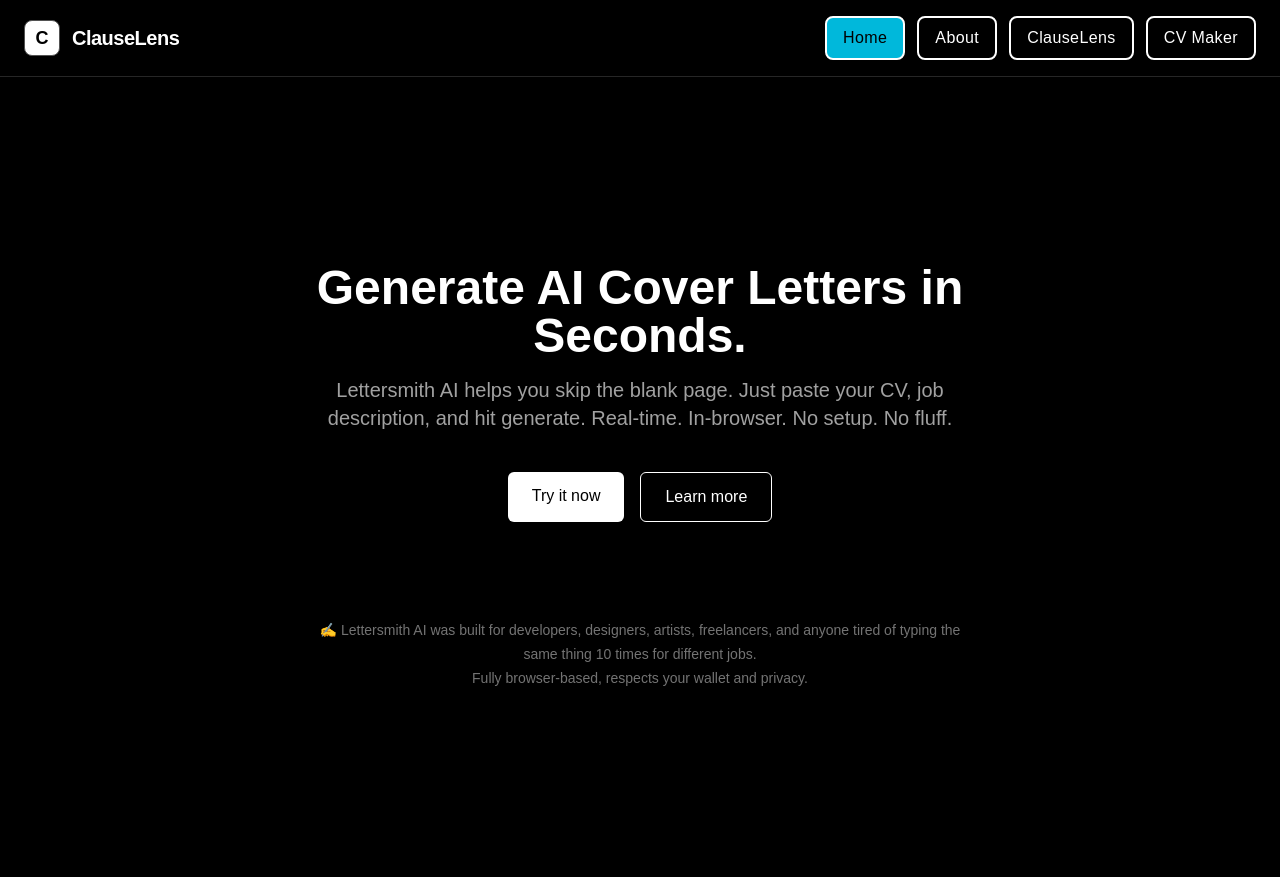
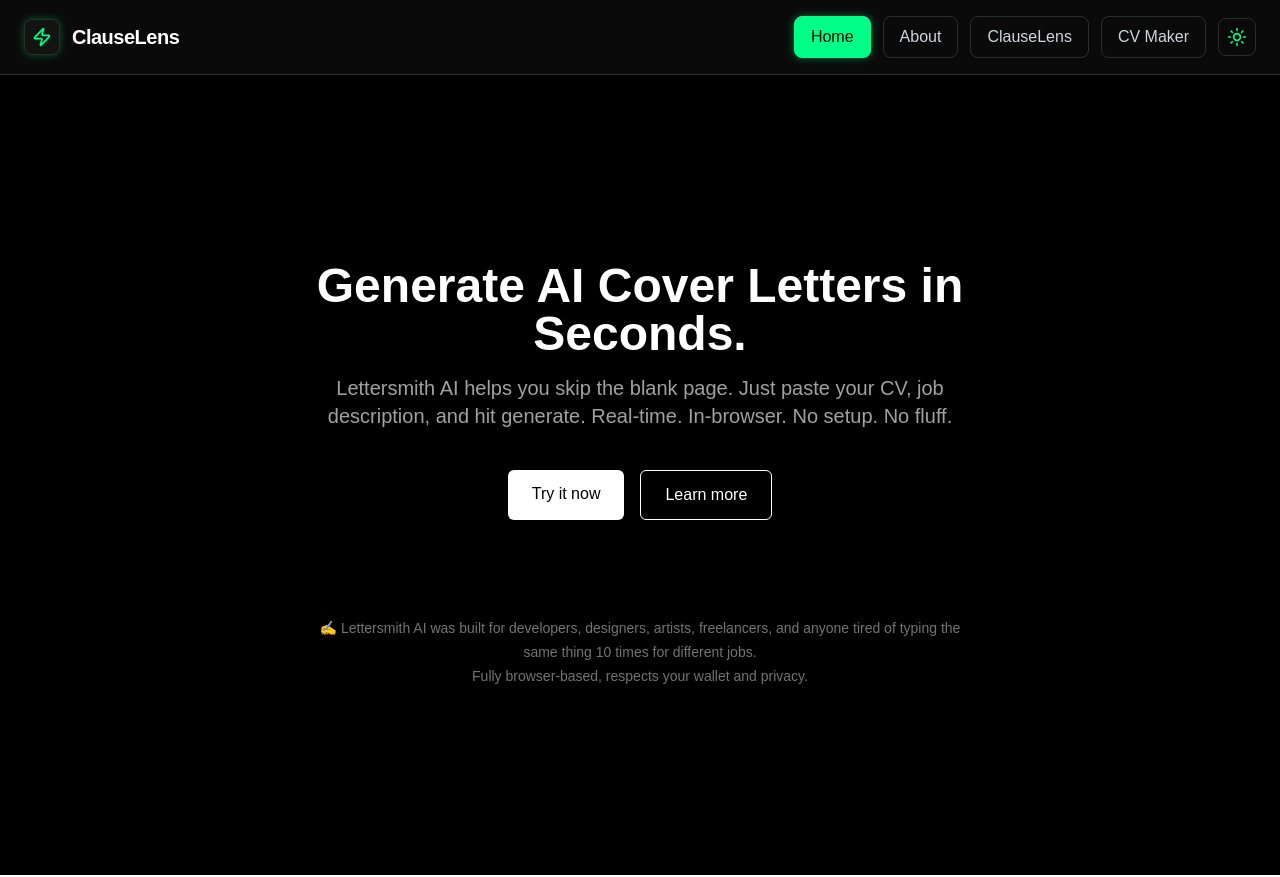
Before and after one commit to theamanullahdev/ClauseLens, a Next.js app: page / in a window 1280 px wide. Built offline with nearby package versions, Linux system fonts and the light colour scheme.

Commit message:
feat: Enhance Navbar with theme toggle and improved styling

```diff
--- a/src/app/Components/Navbar/Navbar.js
+++ b/src/app/Components/Navbar/Navbar.js
@@ -3,84 +3,142 @@ import React, { useState } from "react";
 import { motion, AnimatePresence } from "framer-motion";
 import Link from "next/link";
 import { usePathname } from "next/navigation";
-import { Menu, X } from "lucide-react";
+import { Menu, X, Sun, Moon, Zap } from "lucide-react";
 
 const navItems = [
   { label: "Home", href: "/" },
   { label: "About", href: "/About" },
   { label: "ClauseLens", href: "/ClauseLens" },
-  // { label: "Cover Maker", href: "/CoverLetter" },
   { label: "CV Maker", href: "/CVmaker" },
 ];
 
 const Navbar = () => {
   const pathname = usePathname();
   const [menuOpen, setMenuOpen] = useState(false);
+  const [isDarkMode, setIsDarkMode] = useState(true); // Dark mode first
+
+  const toggleTheme = () => {
+    setIsDarkMode(!isDarkMode);
+    // Full theming will be added later
+  };
+
+  // Theme styles: Dark mode hero, Light mode polite cousin
+  const containerClass = isDarkMode
+    ? "bg-[#0a0a0a] border-b border-[#2a2e2a] text-white"
+    : "bg-[#f5f7f5] border-b border-[#d0e6d0] text-gray-900";
+
+  const logoClass = isDarkMode
+    ? "bg-[#111411] border border-[#2a2e2a] text-[#00ff88] shadow-[0_0_8px_rgba(0,255,136,0.3)]"
+    : "bg-white border border-[#008844] text-[#008844] shadow-none";
+
+  const getNavLinkClass = (isActive) => {
+    if (isActive) {
+      return isDarkMode
+        ? "bg-[#00ff88] text-black border border-[#00ff88] shadow-[0_0_8px_rgba(0,255,136,0.4)]"
+        : "bg-[#008844] text-white border border-[#008844] shadow-none";
+    }
+    return isDarkMode
+      ? "border border-[#2a2e2a] text-gray-300 hover:bg-[#00ff88] hover:text-black hover:border-[#00ff88] hover:shadow-[0_0_8px_rgba(0,255,136,0.3)] transition-all"
+      : "border border-[#c0dcc0] text-gray-700 hover:bg-[#008844] hover:text-white hover:border-[#008844] transition-all";
+  };
+
+  const getMobileLinkClass = (isActive) => {
+    if (isActive) {
+      return isDarkMode
+        ? "bg-[#00ff88] text-black border border-[#00ff88]"
+        : "bg-[#008844] text-white border border-[#008844]";
+    }
+    return isDarkMode
+      ? "border border-[#2a2e2a] text-gray-300 hover:bg-[#00ff88] hover:text-black hover:border-[#00ff88]"
+      : "border border-[#c0dcc0] text-gray-700 hover:bg-[#008844] hover:text-white hover:border-[#008844]";
+  };
+
+  const toggleButtonClass = isDarkMode
+    ? "border border-[#2a2e2a] text-[#00ff88] hover:bg-[#00ff88] hover:text-black hover:border-[#00ff88] hover:shadow-[0_0_8px_rgba(0,255,136,0.3)]"
+    : "border border-[#c0dcc0] text-[#008844] hover:bg-[#008844] hover:text-white hover:border-[#008844]";
 
   return (
     <motion.nav
-      initial={{ y: -80, opacity: 0 }}
+      initial={{ y: -60, opacity: 0 }}
       animate={{ y: 0, opacity: 1 }}
-      transition={{ duration: 0.7, ease: "easeOut" }}
-      className="w-full px-6 py-4 bg-black text-white border-b border-neutral-800 shadow-[0_0_10px_rgba(255,255,255,0.06)]"
+      transition={{ duration: 0.4, ease: "easeOut" }}
+      className={`w-full px-6 py-4 transition-colors duration-200 ${containerClass}`}
     >
       <div className="flex justify-between items-center">
-        <Link href="/" className="flex items-center gap-3 cursor-pointer">
-          <motion.div whileHover={{ scale: 1.04 }}>
-            <div className="w-9 h-9 bg-white text-black flex items-center justify-center text-lg font-bold rounded-lg border border-neutral-600">
-              C
-            </div>
+        {/* Logo with Zap icon - but clean, no goofiness */}
+        <Link href="/" className="flex items-center gap-3 cursor-pointer group">
+          <motion.div
+            whileHover={{ scale: 1.02 }}
+            transition={{ duration: 0.2 }}
+            className={`w-9 h-9 flex items-center justify-center text-lg font-bold rounded-lg transition-all ${logoClass}`}
+          >
+            <Zap className="w-5 h-5" />
           </motion.div>
-          <span className="font-bold tracking-tight text-white text-lg sm:text-xl hidden min-[281px]:inline">
+          <span className="font-semibold tracking-tight text-inherit text-lg sm:text-xl">
             ClauseLens
           </span>
         </Link>
 
-        <div className="sm:hidden">
-          <button onClick={() => setMenuOpen(!menuOpen)}>
-            {menuOpen ? (
-              <X className="w-6 h-6" />
+        {/* Right side: desktop nav + toggle + mobile button */}
+        <div className="flex items-center gap-3">
+          <div className="hidden sm:flex gap-2 sm:gap-3">
+            {navItems.map((item) => {
+              const isActive = pathname === item.href;
+              return (
+                <Link key={item.href} href={item.href}>
+                  <motion.button
+                    whileHover={{ scale: 1.02 }}
+                    whileTap={{ scale: 0.98 }}
+                    transition={{ duration: 0.15 }}
+                    className={`px-4 py-2 font-medium text-sm sm:text-base rounded-lg transition-all ${getNavLinkClass(
+                      isActive,
+                    )}`}
+                  >
+                    {item.label}
+                  </motion.button>
+                </Link>
+              );
+            })}
+          </div>
+
+          {/* Theme toggle */}
+          <button
+            onClick={toggleTheme}
+            className={`p-2 rounded-lg transition-all ${toggleButtonClass}`}
+            aria-label="Toggle theme"
+          >
+            {isDarkMode ? (
+              <Sun className="w-5 h-5" />
             ) : (
-              <Menu className="w-6 h-6" />
+              <Moon className="w-5 h-5" />
             )}
           </button>
-        </div>
 
-        <div className="hidden sm:flex gap-2 sm:gap-3">
-          {navItems.map((item) => {
-            const isActive = pathname === item.href;
-            return (
-              <Link key={item.href} href={item.href}>
-                <motion.button
-                  whileHover={{
-                    scale: 1.07,
-                    backgroundColor: "rgba(6,182,212,0.3)",
-                    color: "#fff",
-                  }}
-                  whileTap={{ scale: 0.96 }}
-                  transition={{ duration: 0.1 }}
-                  className={`px-4 py-2 border-2 font-medium text-sm sm:text-base tracking-wide rounded-lg transition-all hover:shadow-lg cursor-pointer
-                  ${
-                    isActive
-                      ? "border-white bg-cyan-500 text-black"
-                      : "border-white text-white"
-                  }`}
-                >
-                  {item.label}
-                </motion.button>
-              </Link>
-            );
-          })}
+          {/* Mobile menu button */}
+          <div className="sm:hidden">
+            <button
+              onClick={() => setMenuOpen(!menuOpen)}
+              className={`p-2 rounded-lg border ${isDarkMode ? "border-[#2a2e2a] text-[#00ff88]" : "border-[#c0dcc0] text-[#008844]"}`}
+            >
+              {menuOpen ? (
+                <X className="w-6 h-6" />
+              ) : (
+                <Menu className="w-6 h-6" />
+              )}
+            </button>
+          </div>
         </div>
       </div>
 
+      {/* Mobile dropdown – clean, no squiggles */}
       <AnimatePresence>
         {menuOpen && (
           <motion.div
             initial={{ opacity: 0, y: -10 }}
             animate={{ opacity: 1, y: 0 }}
             exit={{ opacity: 0, y: -10 }}
-            className="flex flex-col sm:hidden mt-4 space-y-2"
+            transition={{ duration: 0.2 }}
+            className="flex flex-col sm:hidden mt-5 space-y-2"
           >
             {navItems.map((item) => {
               const isActive = pathname === item.href;
@@ -91,14 +149,11 @@ const Navbar = () => {
                   onClick={() => setMenuOpen(false)}
                 >
                   <motion.button
-                    whileHover={{ scale: 1.05 }}
-                    whileTap={{ scale: 0.95 }}
-                    className={`w-full text-left px-4 py-2 border-2 rounded-lg font-medium tracking-wide
-                    ${
-                      isActive
-                        ? "border-white bg-cyan-500 text-black"
-                        : "border-white text-white"
-                    }`}
+                    whileHover={{ scale: 1.01 }}
+                    whileTap={{ scale: 0.98 }}
+                    className={`w-full text-left px-4 py-2.5 rounded-lg font-medium transition-all ${getMobileLinkClass(
+                      isActive,
+                    )}`}
                   >
                     {item.label}
                   </motion.button>
```
Also changed, not shown: 1 other file (tests, documents, lock files or other folders).
